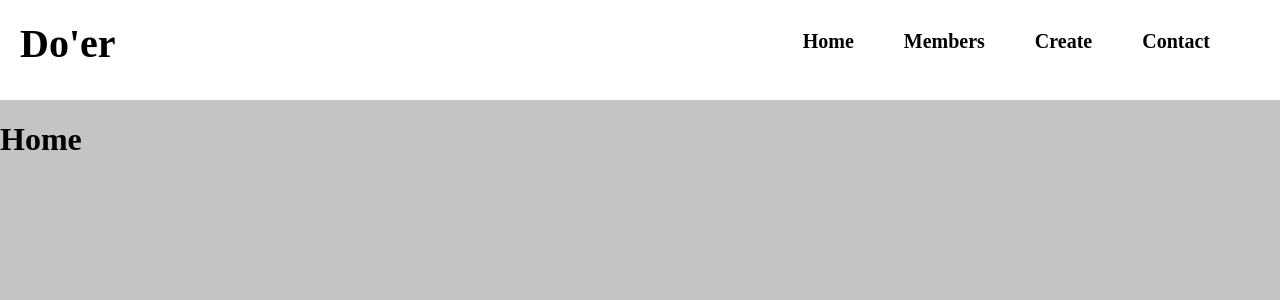
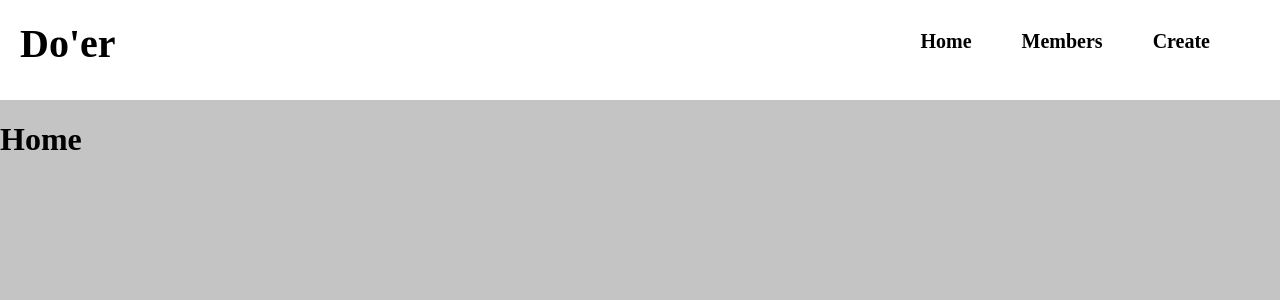
Before and after one commit to kohei64/study_react_member, a React (Create React App) app: page /home in a window 1280 px wide. Shown: the top 300 px of the page. Built offline with nearby package versions, Linux system fonts and the light colour scheme.

Commit message:
--allow-empty-message

```diff
--- a/src/App.js
+++ b/src/App.js
@@ -7,7 +7,6 @@
 import Account from "./components/Account/Account";
 import Update from './components/Account/Update'
 import Members from "./components/Members/Members";
-import Contact from "./components/Contact/Contact";
 
 const App = () => {
   return (
@@ -19,7 +18,6 @@
         <Route path={"/account/:id"} element={<Account />}></Route>
         <Route path={"user/:id/update"} element={<Update />}></Route>
         <Route path={"/members"} element={<Members />}></Route>
-        <Route path={"/contact"} element={<Contact />}></Route>
       </Routes>
     </BrowserRouter>
   );
--- a/src/components/Contact/Contact.js
+++ /dev/null
@@ -1,13 +0,0 @@
-import React from "react";
-import Navbar from "../Navbar/Navbar";
-
-const Contact = () => {
-  return (
-    <div>
-      <Navbar />
-      <h1>Contact</h1>
-    </div>
-  );
-};
-
-export default Contact;
--- a/src/components/Navbar/MobileMenu.js
+++ b/src/components/Navbar/MobileMenu.js
@@ -29,9 +29,6 @@
           <li>
             <Link to="/create">Create</Link>
           </li>
-          <li>
-            <Link to="/contact">Contact</Link>
-          </li>
         </ul>
       </nav>
     </div>
--- a/src/components/Navbar/NavItems.js
+++ b/src/components/Navbar/NavItems.js
@@ -21,9 +21,6 @@
             <li>
               <Link to="/create">Create</Link>
             </li>
-            <li>
-              <Link to="/contact">Contact</Link>
-            </li>
           </ul>
         </nav>
       </div>
```
